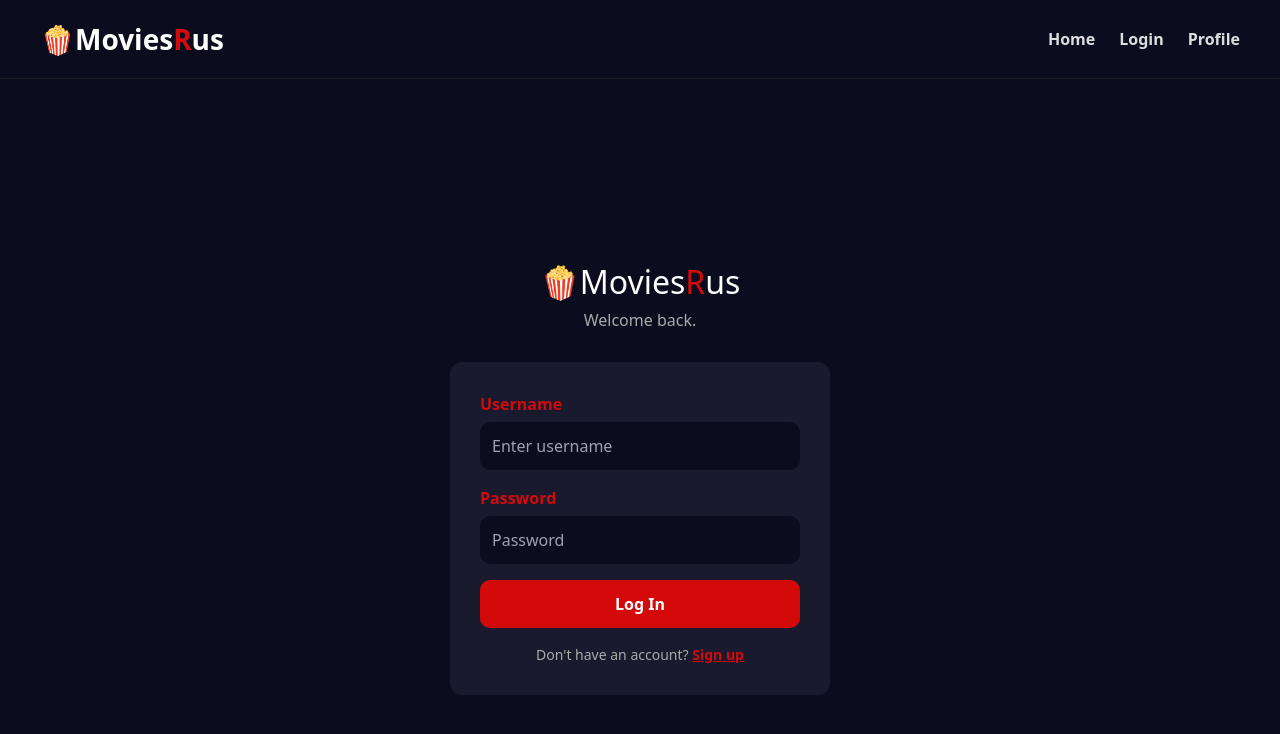
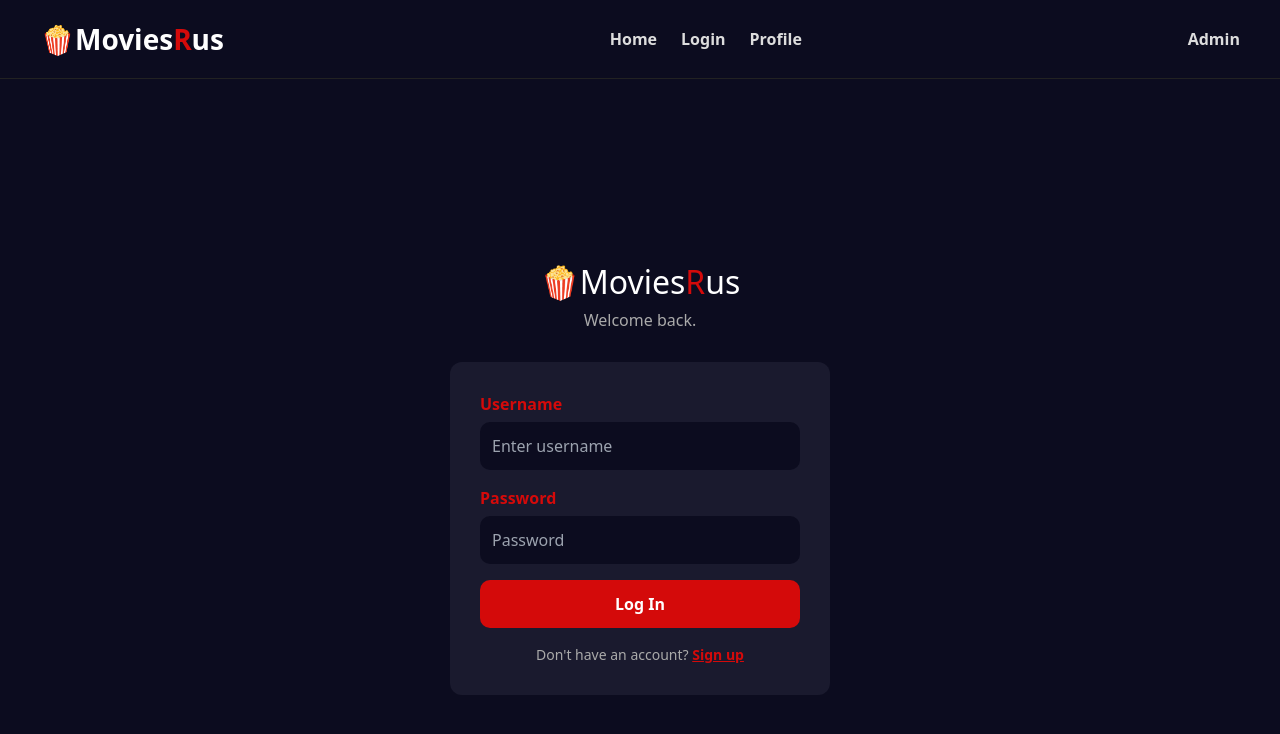
Before and after one commit to JamesOrtizJr/CSC300_MERN, a React (Create React App) app in the folder frontend/: page /login in a window 1280 px wide. Shown: the top 734 px of the page. Built offline with nearby package versions, Linux system fonts and the light colour scheme.

Commit message:
FIXED NAVBAR LAST MINUTE TY AND YOURE WELCOME 	modified:   frontend/src/components/navbar.js

```diff
--- a/frontend/src/components/navbar.js
+++ b/frontend/src/components/navbar.js
@@ -39,6 +39,11 @@ const Navbar = () => {
           Profile
         </Link>
       </div>
+
+          <Link to="/admin" style={linkStyle}>
+    Admin
+  </Link>
+
     </nav>
   );
 };
```
